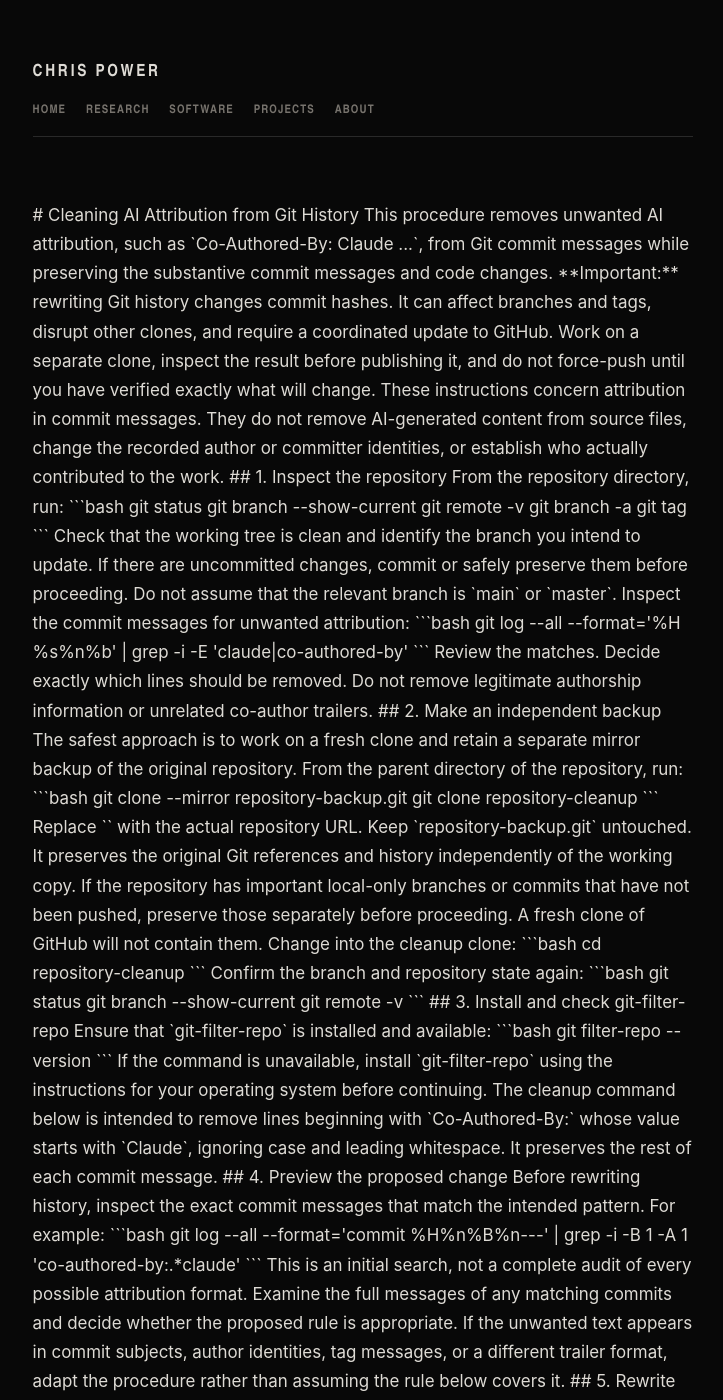
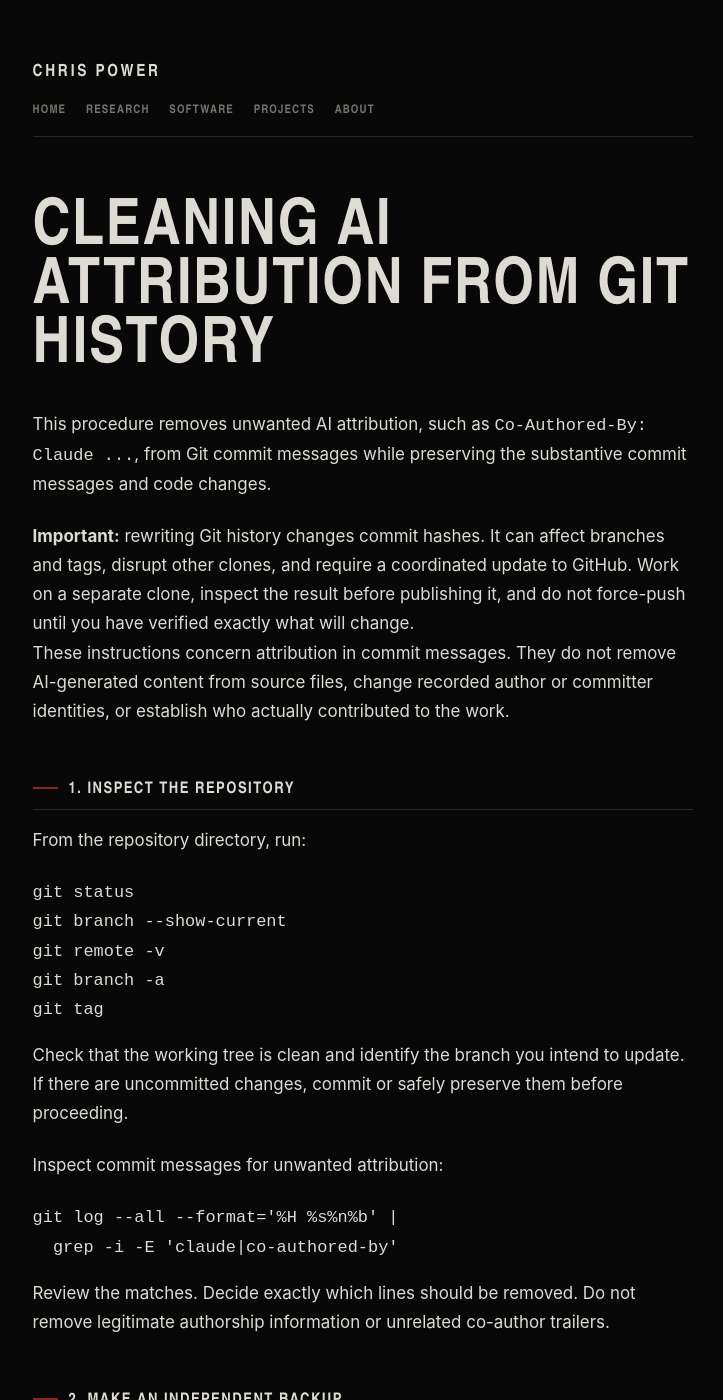
Before and after one commit to doctorcbpower/doctorcbpower.github.io, a Jekyll site: the page built from useful_things/clean_claude_from_github_history.html, in a window 1280 px wide and 1400 px high. Shown: the whole window, without its empty margins (277-1000 px from the left). Built offline with Jekyll 4.4.1, drawn with Linux system fonts in a browser that asks for light colours; some of the changed text lies outside the part shown.

Commit message:
Revise cleaning AI attribution instructions in HTML
Updated HTML content for cleaning AI attribution from Git history, enhancing formatting and clarity.

````diff
--- a/useful_things/clean_claude_from_github_history.html
+++ b/useful_things/clean_claude_from_github_history.html
@@ -2,274 +2,370 @@
 layout: default
 description: "Remove unwanted AI attribution from existing git commit messages while preserving rest of history"
 ---
-# Cleaning AI Attribution from Git History
+<h1>Cleaning AI Attribution from Git History</h1>
 
-This procedure removes unwanted AI attribution, such as `Co-Authored-By: Claude ...`, from Git commit messages while preserving the substantive commit messages and code changes.
+<p>
+  This procedure removes unwanted AI attribution, such as
+  <code>Co-Authored-By: Claude ...</code>, from Git commit messages
+  while preserving the substantive commit messages and code changes.
+</p>
 
-**Important:** rewriting Git history changes commit hashes. It can affect branches and tags, disrupt other clones, and require a coordinated update to GitHub. Work on a separate clone, inspect the result before publishing it, and do not force-push until you have verified exactly what will change.
+<div class="warning">
+  <strong>Important:</strong> rewriting Git history changes commit hashes.
+  It can affect branches and tags, disrupt other clones, and require a
+  coordinated update to GitHub. Work on a separate clone, inspect the
+  result before publishing it, and do not force-push until you have
+  verified exactly what will change.
+</div>
 
-These instructions concern attribution in commit messages. They do not remove AI-generated content from source files, change the recorded author or committer identities, or establish who actually contributed to the work.
+<p>
+  These instructions concern attribution in commit messages. They do not
+  remove AI-generated content from source files, change recorded author
+  or committer identities, or establish who actually contributed to
+  the work.
+</p>
 
-## 1. Inspect the repository
+<h2>1. Inspect the repository</h2>
 
-From the repository directory, run:
+<p>From the repository directory, run:</p>
 
-```bash
-git status
+<pre><code>git status
 git branch --show-current
 git remote -v
 git branch -a
-git tag
-```
+git tag</code></pre>
 
-Check that the working tree is clean and identify the branch you intend to update. If there are uncommitted changes, commit or safely preserve them before proceeding.
+<p>
+  Check that the working tree is clean and identify the branch you intend
+  to update. If there are uncommitted changes, commit or safely preserve
+  them before proceeding.
+</p>
 
-Do not assume that the relevant branch is `main` or `master`.
+<p>Inspect commit messages for unwanted attribution:</p>
 
-Inspect the commit messages for unwanted attribution:
+<pre><code>git log --all --format='%H %s%n%b' |
+  grep -i -E 'claude|co-authored-by'</code></pre>
 
-```bash
-git log --all --format='%H %s%n%b' |
-  grep -i -E 'claude|co-authored-by'
-```
+<p>
+  Review the matches. Decide exactly which lines should be removed.
+  Do not remove legitimate authorship information or unrelated
+  co-author trailers.
+</p>
 
-Review the matches. Decide exactly which lines should be removed. Do not remove legitimate authorship information or unrelated co-author trailers.
+<h2>2. Make an independent backup</h2>
 
-## 2. Make an independent backup
+<p>
+  The safest approach is to work on a fresh clone and retain a separate
+  mirror backup of the original repository.
+</p>
 
-The safest approach is to work on a fresh clone and retain a separate mirror backup of the original repository.
+<p>From the parent directory of the repository, run:</p>
 
-From the parent directory of the repository, run:
+<pre><code>git clone --mirror &lt;REPOSITORY-URL&gt; repository-backup.git
+git clone &lt;REPOSITORY-URL&gt; repository-cleanup</code></pre>
 
-```bash
-git clone --mirror <REPOSITORY-URL> repository-backup.git
-git clone <REPOSITORY-URL> repository-cleanup
-```
+<p>
+  Replace <code>&lt;REPOSITORY-URL&gt;</code> with the actual repository URL.
+  Keep <code>repository-backup.git</code> untouched. It preserves the
+  original Git references and history independently of the working copy.
+</p>
 
-Replace `<REPOSITORY-URL>` with the actual repository URL.
+<p>
+  If there are important local-only branches or commits that have not
+  been pushed, preserve those separately. A fresh clone of GitHub will
+  not contain them.
+</p>
 
-Keep `repository-backup.git` untouched. It preserves the original Git references and history independently of the working copy.
-
-If the repository has important local-only branches or commits that have not been pushed, preserve those separately before proceeding. A fresh clone of GitHub will not contain them.
-
-Change into the cleanup clone:
-
-```bash
-cd repository-cleanup
-```
-
-Confirm the branch and repository state again:
-
-```bash
+<pre><code>cd repository-cleanup
 git status
 git branch --show-current
-git remote -v
-```
+git remote -v</code></pre>
 
-## 3. Install and check git-filter-repo
+<h2>3. Install and check git-filter-repo</h2>
 
-Ensure that `git-filter-repo` is installed and available:
+<p>Ensure that <code>git-filter-repo</code> is installed:</p>
 
-```bash
-git filter-repo --version
-```
+<pre><code>git filter-repo --version</code></pre>
 
-If the command is unavailable, install `git-filter-repo` using the instructions for your operating system before continuing.
+<p>
+  If the command is unavailable, install it using the instructions for
+  your operating system before continuing.
+</p>
 
-The cleanup command below is intended to remove lines beginning with `Co-Authored-By:` whose value starts with `Claude`, ignoring case and leading whitespace. It preserves the rest of each commit message.
+<h2>4. Preview the proposed change</h2>
 
-## 4. Preview the proposed change
+<p>
+  Inspect the full commit messages that contain the intended attribution.
+  This command provides an initial search, not a complete audit of every
+  possible attribution format.
+</p>
 
-Before rewriting history, inspect the exact commit messages that match the intended pattern.
+<pre><code>git log --all --format='commit %H%n%B%n---' |
+  grep -i -B 1 -A 1 'co-authored-by:.*claude'</code></pre>
 
-For example:
+<p>
+  Examine the full messages of matching commits. The rewrite below targets
+  lines beginning with <code>Co-Authored-By:</code> whose value starts
+  with <code>Claude</code>, ignoring case and leading whitespace.
+</p>
 
-```bash
-git log --all --format='commit %H%n%B%n---' |
-  grep -i -B 1 -A 1 'co-authored-by:.*claude'
-```
+<h2>5. Rewrite the commit messages</h2>
 
-This is an initial search, not a complete audit of every possible attribution format. Examine the full messages of any matching commits and decide whether the proposed rule is appropriate.
+<div class="warning">
+  <strong>Proceed only after confirming the backup exists and the matching
+  lines are the ones you intend to remove.</strong>
+</div>
 
-If the unwanted text appears in commit subjects, author identities, tag messages, or a different trailer format, adapt the procedure rather than assuming the rule below covers it.
+<p>Run this command from the cleanup clone:</p>
 
-## 5. Rewrite the commit messages
-
-**Proceed only after confirming the backup exists and the matching lines are the ones you intend to remove.**
-
-Run the following command from the cleanup clone:
-
-```bash
-git filter-repo --message-callback '
+<pre><code>git filter-repo --message-callback '
 import re
 return re.sub(
     rb"(?im)^[ \t]*co-authored-by:[ \t]*claude[^\r\n]*(?:\r?\n|$)",
     b"",
     message
 )
-'
-```
+'</code></pre>
 
-This removes matching Claude co-author trailer lines from commit and tag messages processed by `git-filter-repo`. It does not remove arbitrary mentions of Claude elsewhere in a message.
+<p>
+  This removes matching Claude co-author trailer lines from commit and
+  tag messages processed by <code>git-filter-repo</code>. It preserves
+  the rest of each message and does not remove arbitrary mentions of
+  Claude elsewhere in a message.
+</p>
 
-The command rewrites history, so commit hashes will change. The tool may also remove the `origin` remote. This is expected behaviour in some normal `git-filter-repo` workflows.
+<p>
+  The rewrite changes commit hashes. The tool may also remove the
+  <code>origin</code> remote as a safety measure.
+</p>
 
-Do not add `--force` automatically. If `git-filter-repo` refuses to run because the repository does not meet its fresh-clone safety check, stop and resolve that issue. Do not bypass the check without first understanding why it was triggered.
+<p>
+  Do not add <code>--force</code> automatically. If
+  <code>git-filter-repo</code> refuses to run because the repository does
+  not meet its fresh-clone safety check, stop and resolve the issue.
+  Do not bypass the check without understanding why it was triggered.
+</p>
 
-## 6. Verify the rewritten history
+<h2>6. Verify the rewritten history</h2>
 
-Search the rewritten history for remaining Claude co-author trailers:
+<p>Search for remaining Claude co-author trailers:</p>
 
-```bash
-git log --all --format='%H %s%n%b' |
-  grep -i -E 'co-authored-by.*claude'
-```
+<pre><code>git log --all --format='%H %s%n%b' |
+  grep -i -E 'co-authored-by.*claude'</code></pre>
 
-No output means that this search found no remaining matches in the reachable history. It does not prove that every possible form of AI attribution has been removed.
+<p>
+  No output means this search found no remaining matches in the reachable
+  history. It does not prove that every possible form of AI attribution
+  has been removed.
+</p>
 
-Inspect recent commits:
+<p>Inspect recent commits:</p>
 
-```bash
-git log -5 --format='%h %an <%ae>%n%B%n---'
-```
+<pre><code>git log -5 --format='%h %an &lt;%ae&gt;%n%B%n---'</code></pre>
 
-Check that:
+<p>Check that:</p>
 
-- The intended attribution lines have disappeared.
-- The rest of each affected commit message remains intact.
-- Author and committer identities have not been changed.
-- The source files and substantive changes remain as expected.
-- Commit subjects, tags and other metadata are still appropriate.
+<ul>
+  <li>The intended attribution lines have disappeared.</li>
+  <li>The rest of each affected commit message remains intact.</li>
+  <li>Author and committer identities have not been changed.</li>
+  <li>Source files and substantive changes remain as expected.</li>
+  <li>Commit subjects, tags and other metadata are still appropriate.</li>
+</ul>
 
-Also check the current state:
+<pre><code>git status
+git branch -a
+git tag</code></pre>
 
-```bash
-git status
-git branch -a
-git tag
-```
+<p>
+  Compare the rewritten history with the original backup if anything looks
+  unexpected. Do not publish the rewritten history until the results are
+  satisfactory.
+</p>
 
-Compare the rewritten history with the original backup if anything looks unexpected. Do not publish the rewritten history until the results are satisfactory.
+<h2>7. Decide which branches and tags to update</h2>
 
-## 7. Decide which branches and tags to update
+<p>
+  Do not assume that cleaning the currently checked-out branch cleans
+  every branch or tag you intend to retain.
+</p>
 
-Do not assume that cleaning the currently checked-out branch cleans every branch or tag you intend to retain.
+<p>
+  Identify the refs that were rewritten and the refs that must remain
+  available. Check the repository's default branch, release branches and
+  important tags.
+</p>
 
-Identify the refs that were rewritten and the refs that must remain available. Check the repository's default branch and any release branches or tags that matter.
+<p>
+  A history rewrite can change commit IDs throughout descendant histories,
+  even when the code changes themselves are identical. Signed commits and
+  annotated tags may also need special attention because rewriting can
+  invalidate signatures or change tag objects.
+</p>
 
-A history rewrite can change commit IDs throughout descendant histories, even when the code changes themselves are identical. Signed commits and annotated tags may also need special attention because rewriting can invalidate signatures or change tag objects.
+<h2>8. Prepare the GitHub update</h2>
 
-If you only intended to clean one branch, confirm that the procedure has not inadvertently left you with a mixture of old and rewritten history that you might later publish.
+<p>Do not push yet. First inspect the remotes:</p>
 
-## 8. Prepare the GitHub update
+<pre><code>git remote -v</code></pre>
 
-Do not push yet.
+<p>
+  If <code>origin</code> was removed, restore it only after confirming
+  the correct repository URL:
+</p>
 
-First inspect the remotes:
+<pre><code>git remote add origin &lt;REPOSITORY-URL&gt;</code></pre>
 
-```bash
-git remote -v
-```
+<p>Then inspect the remote state:</p>
 
-If `origin` was removed by `git-filter-repo`, restore it only after confirming the correct repository URL:
+<pre><code>git fetch origin
+git branch -avv</code></pre>
 
-```bash
-git remote add origin <REPOSITORY-URL>
-```
+<p>
+  Fetching allows you to inspect the current remote references. It does
+  not make the rewritten history safe to publish.
+</p>
 
-Then inspect the remote state:
+<p>
+  Confirm which remote branches and tags need to be replaced. If other
+  people use the repository, coordinate the rewrite with them first.
+  They may need to re-clone or carefully reconcile their local branches.
+</p>
 
-```bash
-git fetch origin
-git branch -avv
-```
+<h2>9. Publish only after explicit verification</h2>
 
-Fetching does not make the rewritten history safe to publish. It simply allows you to inspect the current remote references.
+<p>
+  Rewriting a local repository and replacing history on GitHub are
+  separate operations.
+</p>
 
-Confirm which remote branches and tags need to be replaced. If other people use the repository, coordinate the rewrite with them first. They may need to re-clone or carefully reconcile their local branches.
+<p>Before publishing, confirm all of the following:</p>
 
-## 9. Publish only after explicit verification
+<ul>
+  <li>The independent backup is intact.</li>
+  <li>The intended branches and tags have been identified.</li>
+  <li>The unwanted attribution is absent from the rewritten history.</li>
+  <li>The code and substantive commit messages are unchanged.</li>
+  <li>The remote repository is the correct one.</li>
+  <li>Anyone relying on the existing history has been informed.</li>
+</ul>
 
-Rewriting a local repository and replacing history on GitHub are separate operations.
+<p>
+  If the rewrite is intended to replace a remote branch, use an explicit
+  lease-based force-push rather than an unconditional force-push:
+</p>
 
-Before publishing, confirm all of the following:
-
-1. The independent backup is intact.
-2. The intended branch and tags have been identified.
-3. The unwanted attribution is absent from the rewritten history.
-4. The code and substantive commit messages are unchanged.
-5. The remote repository is the correct one.
-6. Anyone relying on the existing history has been informed.
-
-If the rewrite is intended to replace a remote branch, use an explicit lease-based force-push rather than an unconditional force-push:
-
-```bash
-git push \
+<pre><code>git push \
   --force-with-lease=refs/heads/BRANCH:EXPECTED_OLD_COMMIT \
   origin \
-  refs/heads/BRANCH:refs/heads/BRANCH
-```
+  refs/heads/BRANCH:refs/heads/BRANCH</code></pre>
 
-Replace `BRANCH` with the actual branch name and `EXPECTED_OLD_COMMIT` with the exact remote commit ID you verified before pushing. Do not copy placeholder values literally.
+<p>
+  Replace <code>BRANCH</code> with the actual branch name and
+  <code>EXPECTED_OLD_COMMIT</code> with the exact remote commit ID you
+  verified before pushing. Do not copy the placeholder values literally.
+</p>
 
-This command refuses the update if the remote branch no longer points to the expected commit. It does not remove the need to review the proposed replacement carefully.
+<p>
+  This command refuses the update if the remote branch no longer points
+  to the expected commit. It does not remove the need to review the
+  proposed replacement carefully.
+</p>
 
-If the rewrite affects multiple branches or tags, handle each intended ref explicitly and verify the result. Do not use a broad push command without understanding which refs it will publish.
+<p>
+  If the rewrite affects multiple branches or tags, handle each intended
+  ref explicitly and verify the result. Do not use a broad push command
+  without understanding which refs it will publish.
+</p>
 
-After pushing, fetch the remote state again and verify the updated branch and tags. Keep the backup until the rewritten repository has been checked and any collaborators have successfully reconciled their clones.
+<p>
+  After pushing, fetch the remote state again and verify the updated
+  branches and tags. Keep the backup until the rewritten repository has
+  been checked and collaborators have reconciled their clones.
+</p>
 
-## 10. Prevent unwanted attribution from returning
+<h2>10. Prevent unwanted attribution from returning</h2>
 
-First establish how the attribution is being added. Possible causes include an AI coding tool's commit configuration, a Git alias, a commit-message template, or a local hook.
+<p>
+  First establish how the attribution is being added. Possible causes
+  include an AI coding tool's commit configuration, a Git alias,
+  a commit-message template or a local hook.
+</p>
 
-Inspect the relevant configuration and tooling before changing anything. Do not assume that a Git hook is responsible.
+<p>
+  Inspect the relevant configuration and tooling before changing anything.
+  Do not assume that a Git hook is responsible.
+</p>
 
-If the attribution is being added automatically, change the setting that introduces it where possible. A local commit-message hook is an alternative, but it should be tested against ordinary commit messages and should remove only the specific unwanted trailer.
+<p>
+  If attribution is being added automatically, change the setting that
+  introduces it where possible. A local commit-message hook is an
+  alternative, but it should be tested against ordinary commit messages
+  and should remove only the specific unwanted trailer.
+</p>
 
-For example, inspect the latest commit with:
+<pre><code>git log -1 --format='%B'</code></pre>
 
-```bash
-git log -1 --format='%B'
-```
+<p>
+  A hook is not a substitute for checking the output, and local hooks
+  are not necessarily shared with collaborators.
+</p>
 
-A hook is not a substitute for checking the output, and local hooks are not necessarily shared with collaborators.
+<h2>11. Final verification</h2>
 
-## 11. Final verification
+<p>Run the search again:</p>
 
-Run the search again:
+<pre><code>git log --all --format='%H %s%n%b' |
+  grep -i -E 'co-authored-by.*claude'</code></pre>
 
-```bash
-git log --all --format='%H %s%n%b' |
-  grep -i -E 'co-authored-by.*claude'
-```
+<p>Also check:</p>
 
-Also check:
-
-```bash
-git status
+<pre><code>git status
 git branch -a
 git tag
 git log --oneline -5
-git remote -v
-```
+git remote -v</code></pre>
 
-Confirm that the intended branches and tags exist, the working tree is in the expected state, and GitHub reflects the intended rewritten history if you chose to publish it.
+<p>
+  Confirm that the intended branches and tags exist, the working tree
+  is in the expected state, and GitHub reflects the intended rewritten
+  history if you chose to publish it.
+</p>
 
-Remember that a clean search only establishes that the searched attribution pattern is absent from the refs inspected. Other clones, old commits retained elsewhere, pull-request references, forks, cached objects and other attribution formats may still exist.
+<p>
+  A clean search only establishes that the searched attribution pattern
+  is absent from the refs inspected. Other clones, old commits retained
+  elsewhere, pull-request references, forks, cached objects and other
+  attribution formats may still exist.
+</p>
 
-## Summary
+<h2>Summary</h2>
 
-1. Inspect the repository and identify the unwanted attribution.
-2. Create an independent backup and a separate cleanup clone.
-3. Preview the exact lines to remove.
-4. Rewrite the relevant commit messages.
-5. Verify that only the intended metadata changed.
-6. Check branches, tags, signatures and repository state.
-7. Treat publishing to GitHub as a separate, deliberate operation.
-8. Coordinate with collaborators and retain the backup.
-9. Identify and fix the mechanism that reintroduces unwanted attribution.
+<ol>
+  <li>Inspect the repository and identify the unwanted attribution.</li>
+  <li>Create an independent backup and a separate cleanup clone.</li>
+  <li>Preview the exact lines to remove.</li>
+  <li>Rewrite the relevant commit messages.</li>
+  <li>Verify that only the intended metadata changed.</li>
+  <li>Check branches, tags, signatures and repository state.</li>
+  <li>Treat publishing to GitHub as a separate, deliberate operation.</li>
+  <li>Coordinate with collaborators and retain the backup.</li>
+  <li>Identify and fix the mechanism that reintroduces unwanted attribution.</li>
+</ol>
 
-**Principle:** preserve the scientific and technical record, remove only the metadata you have deliberately identified, and never rewrite shared history without verifying the consequences.
+<div class="note">
+  <strong>Principle:</strong> preserve the scientific and technical record,
+  remove only the metadata you have deliberately identified, and never
+  rewrite shared history without verifying the consequences.
+</div>
+
+<p>
+  This procedure removes a particular unwanted attribution; it is not
+  intended to conceal provenance or change who actually authored a
+  contribution. Removing an automatically inserted trailer while
+  preserving genuine author and committer records is a much narrower
+  operation than rewriting authorship itself.
+</p>
 
 </body>
 </html>
````
